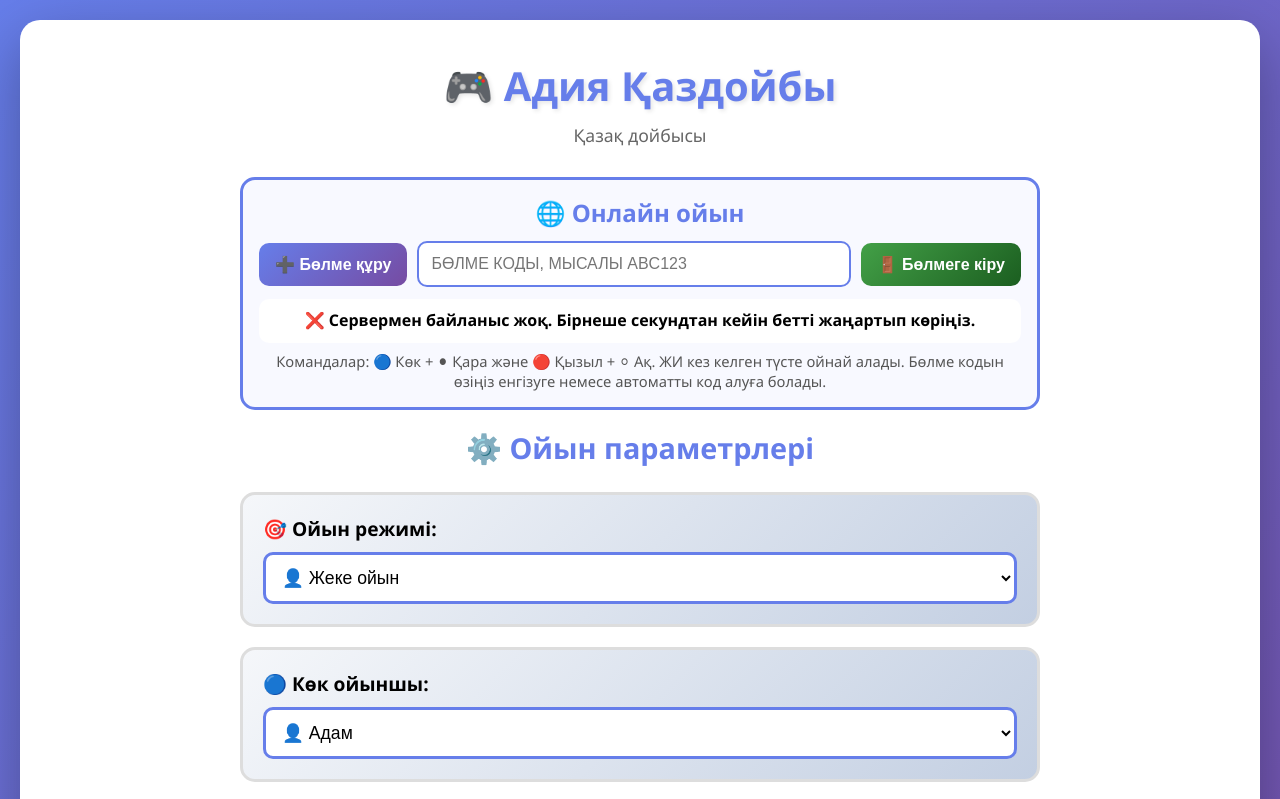
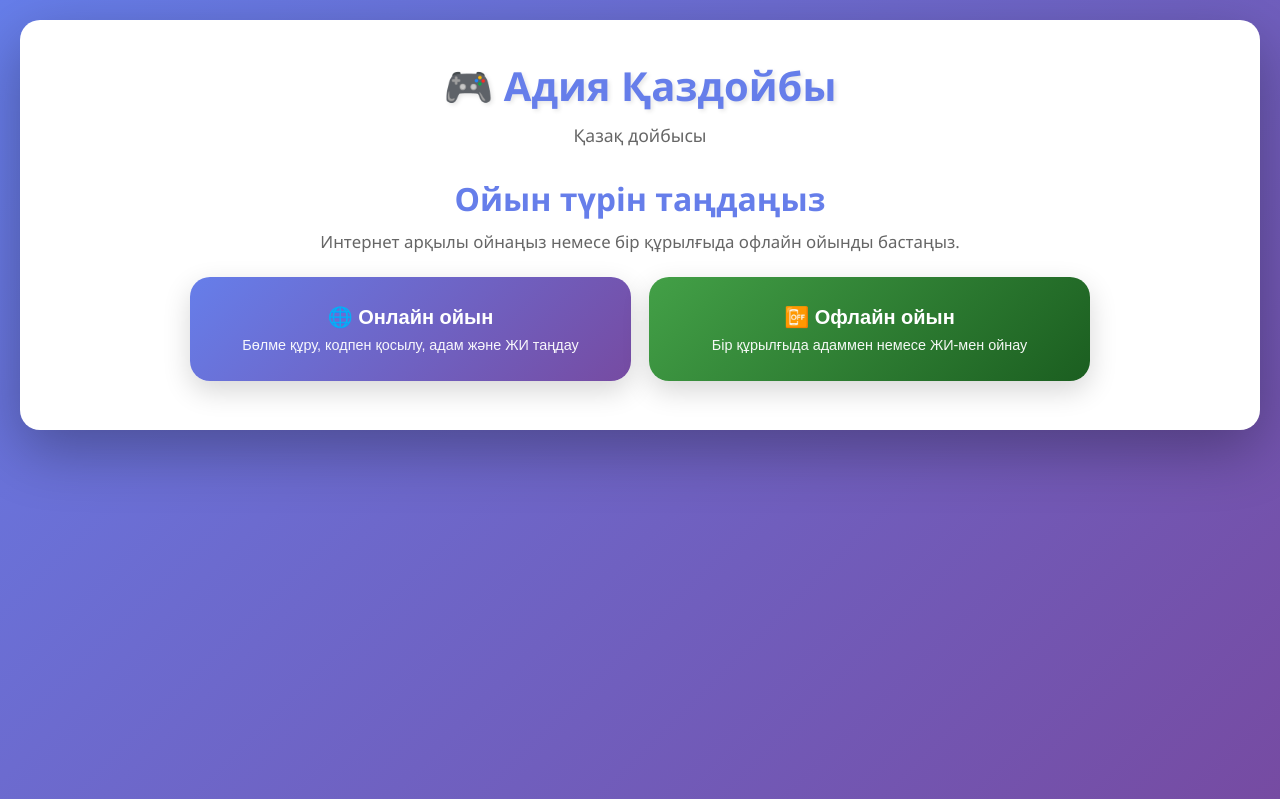
Before and after one commit to sm41l27/Kazdoyby_Public, a website: page public/index.html in a window 1280 px wide. Shown: the top 799 px of the page. Drawn offline with nearby package versions, Linux system fonts and the light colour scheme; no server answers.

Commit message:
Add home screen and game mode selection UI

```diff
--- a/public/index.html
+++ b/public/index.html
@@ -419,6 +419,45 @@
         .network-help { margin-top:8px; text-align:center; color:#555; font-size:.92rem; }
         .network-code { font-size:1.25rem; color:#d63447; letter-spacing:.08em; }
 
+        /* ===== БАСТЫ БЕТ ЖӘНЕ РЕЖИМ ТАҢДАУ ===== */
+        .home-screen {
+            max-width: 900px;
+            margin: 30px auto 10px;
+            text-align: center;
+        }
+        .home-screen h2 { color:#667eea; font-size:clamp(1.5rem,4vw,2rem); margin-bottom:10px; }
+        .home-screen p { color:#666; margin-bottom:24px; font-size:1.05rem; }
+        .home-mode-grid {
+            display:grid;
+            grid-template-columns:repeat(auto-fit,minmax(240px,1fr));
+            gap:18px;
+        }
+        .home-mode-btn {
+            border:0;
+            border-radius:20px;
+            padding:28px 20px;
+            cursor:pointer;
+            color:white;
+            font-weight:800;
+            font-size:1.25rem;
+            box-shadow:0 10px 28px rgba(0,0,0,.16);
+            transition:transform .2s, box-shadow .2s;
+        }
+        .home-mode-btn:hover { transform:translateY(-3px); box-shadow:0 14px 34px rgba(0,0,0,.22); }
+        .home-mode-btn.online { background:linear-gradient(135deg,#667eea,#764ba2); }
+        .home-mode-btn.offline { background:linear-gradient(135deg,#43a047,#1b5e20); }
+        .home-mode-btn small { display:block; margin-top:8px; font-weight:500; opacity:.95; font-size:.9rem; }
+        .mode-back-wrap { max-width:800px; margin:0 auto 12px; text-align:left; display:none; }
+        .mode-back-btn {
+            border:0; border-radius:10px; padding:10px 14px; cursor:pointer; font-weight:700;
+            background:#eef0ff; color:#4c63d2;
+        }
+        .mode-heading { text-align:center; color:#667eea; margin-bottom:14px; font-size:1.1rem; font-weight:800; }
+        #networkPanel, #setup { display:none; }
+        #setup.mode-visible { display:block; }
+        #setup.hidden { display:none !important; }
+        #networkPanel.mode-visible { display:block; }
+
     </style>
 </head>
 <body>
@@ -426,6 +465,25 @@
     <h1>🎮 Адия Қаздойбы</h1>
     <p class="subtitle">Қазақ дойбысы</p>
 
+
+    <div class="home-screen" id="homeScreen">
+        <h2>Ойын түрін таңдаңыз</h2>
+        <p>Интернет арқылы ойнаңыз немесе бір құрылғыда офлайн ойынды бастаңыз.</p>
+        <div class="home-mode-grid">
+            <button class="home-mode-btn online" id="btnOnlineMode" type="button">
+                🌐 Онлайн ойын
+                <small>Бөлме құру, кодпен қосылу, адам және ЖИ таңдау</small>
+            </button>
+            <button class="home-mode-btn offline" id="btnOfflineMode" type="button">
+                📴 Офлайн ойын
+                <small>Бір құрылғыда адаммен немесе ЖИ-мен ойнау</small>
+            </button>
+        </div>
+    </div>
+
+    <div class="mode-back-wrap" id="modeBackWrap">
+        <button class="mode-back-btn" id="btnBackHome" type="button">← Басты бетке</button>
+    </div>
 
     <div class="network-panel" id="networkPanel">
         <h2>🌐 Онлайн ойын</h2>
@@ -438,14 +496,15 @@
             <button class="network-btn leave" id="btnLeaveRoom" type="button" style="display:none">🚪 Бөлмеден шығу</button>
         </div>
         <div class="network-status" id="networkStatus">
-            2×2 ойыны үшін төменнен әр түске Адам немесе ЖИ таңдаңыз. Бөлме құрушы «Бөлме құру» батырмасын басады.
+            Төменнен ойын режимін және әр түске Адам немесе ЖИ таңдаңыз. Содан кейін бөлме құрыңыз немесе кодпен қосылыңыз.
         </div>
         <div class="network-help">
-            Командалар: 🔵 Көк + ⚫ Қара және 🔴 Қызыл + ⚪ Ақ. ЖИ кез келген түсте ойнай алады. Бөлме кодын өзіңіз енгізуге немесе автоматты код алуға болады.
+            «Жеке ойын» және «Командалық ойын» режимдерінің бірін таңдауға болады. Командалық ойында 🔵 Көк + ⚫ Қара және 🔴 Қызыл + ⚪ Ақ ойнайды.
         </div>
     </div>
 
     <div class="setup" id="setup">
+        <div class="mode-heading" id="selectedPlayModeTitle"></div>
         <h2>⚙️ Ойын параметрлері</h2>
 
         <div class="player-config mode-config">
@@ -2404,6 +2463,79 @@ function showRules(){ alert('Ережелер:\n• Жою міндетті\n•
 
 console.log("🎮 Адия Қаздойбы сәтті жүктелді!");
 </script>
+<script>
+// ===== БАСТЫ БЕТ / ОНЛАЙН / ОФЛАЙН НАВИГАЦИЯСЫ =====
+(() => {
+    const home = document.getElementById('homeScreen');
+    const setup = document.getElementById('setup');
+    const network = document.getElementById('networkPanel');
+    const backWrap = document.getElementById('modeBackWrap');
+    const title = document.getElementById('selectedPlayModeTitle');
+    const localStart = document.querySelector('.btn-start');
+    const localLoad = document.getElementById('btnLoadGame');
+
+    let appMode = 'home';
+
+    function showHome() {
+        appMode = 'home';
+        home.style.display = '';
+        setup.classList.remove('mode-visible');
+        network.classList.remove('mode-visible');
+        backWrap.style.display = 'none';
+    }
+
+    function showOnline() {
+        appMode = 'online';
+        home.style.display = 'none';
+        setup.classList.add('mode-visible');
+        network.classList.add('mode-visible');
+        backWrap.style.display = '';
+        title.textContent = '🌐 Онлайн ойын параметрлері';
+        if (localStart) localStart.style.display = 'none';
+        if (localLoad) localLoad.style.display = 'none';
+    }
+
+    function showOffline() {
+        appMode = 'offline';
+        home.style.display = 'none';
+        network.classList.remove('mode-visible');
+        setup.classList.add('mode-visible');
+        backWrap.style.display = '';
+        title.textContent = '📴 Офлайн ойын параметрлері';
+        if (localStart) localStart.style.display = '';
+        if (localLoad) {
+            localLoad.style.display = localStorage.getItem('kazdoiba_save') ? 'block' : 'none';
+        }
+    }
+
+    function hideEntryNavigation() {
+        home.style.display = 'none';
+        backWrap.style.display = 'none';
+    }
+
+    document.getElementById('btnOnlineMode')?.addEventListener('click', showOnline);
+    document.getElementById('btnOfflineMode')?.addEventListener('click', showOffline);
+    document.getElementById('btnBackHome')?.addEventListener('click', showHome);
+
+    const originalStartGame = window.startGame;
+    window.startGame = function(...args) {
+        hideEntryNavigation();
+        return originalStartGame.apply(this, args);
+    };
+
+    window.KAZ_APP_UI = {
+        get mode() { return appMode; },
+        showHome,
+        showOnline,
+        showOffline,
+        hideEntryNavigation
+    };
+
+    const linkedRoom = new URLSearchParams(location.search).get('room');
+    if (linkedRoom) showOnline();
+    else showHome();
+})();
+</script>
 <script src="/socket.io/socket.io.js"></script>
 <script src="/network.js"></script>
 </body>
```
